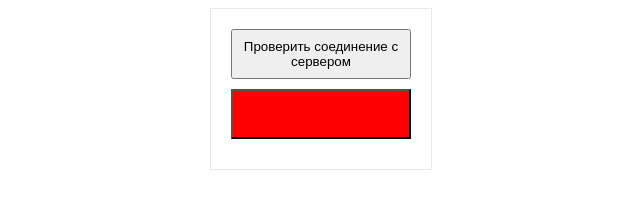
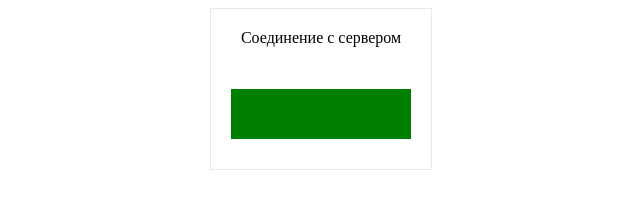
Before and after one commit to Ftronos/JS2-hw2, a plain HTML site: page Ex.4/index.html in a window 1280 px wide. Shown: the whole page, without its empty margins (319-959 px from the left). Drawn offline with Linux system fonts and the light colour scheme.

Commit message:
Исправление дз 4

```diff
--- a/Ex.4/index.html
+++ b/Ex.4/index.html
@@ -10,10 +10,11 @@
         border: 1px solid #e9e9e9;
     }
 
-    .wrapper button {
+    .wrapper * {
         width: 180px;
         height: 50px;
         margin-bottom: 10px;
+        text-align: center;
     }
 </style>
 <head>
@@ -22,8 +23,8 @@
 </head>
 <body>
 <div class="wrapper">
-    <button id="check-response">Проверить соединение с сервером</button>
-    <button id="button"></button>
+    <div id="check-response">Соединение с сервером</div>
+    <div id="button"></div>
 </div>
 </body>
 <script src="script.js"></script>
--- a/Ex.4/result.json
+++ b/Ex.4/result.json
@@ -1,5 +1,5 @@
 [
   {
-  "result": "error"
+  "result": "success"
   }
 ]
```
